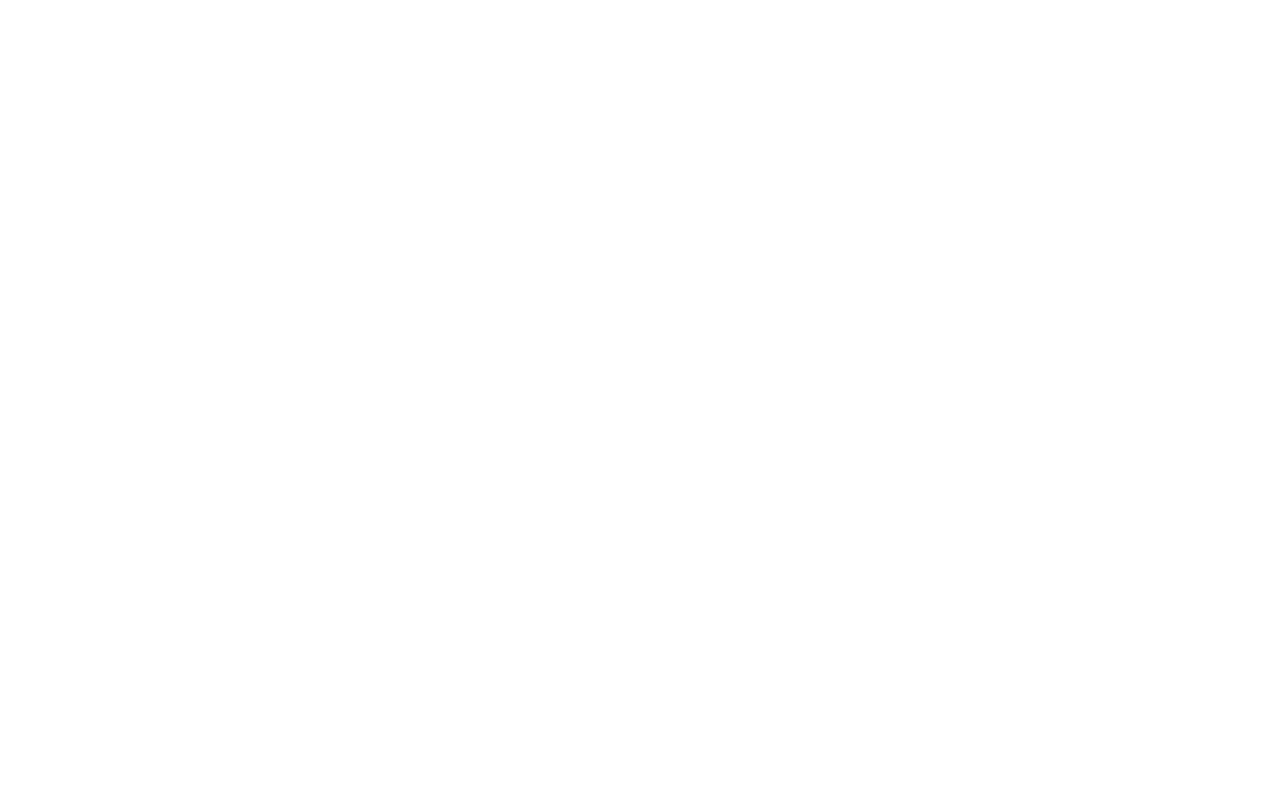
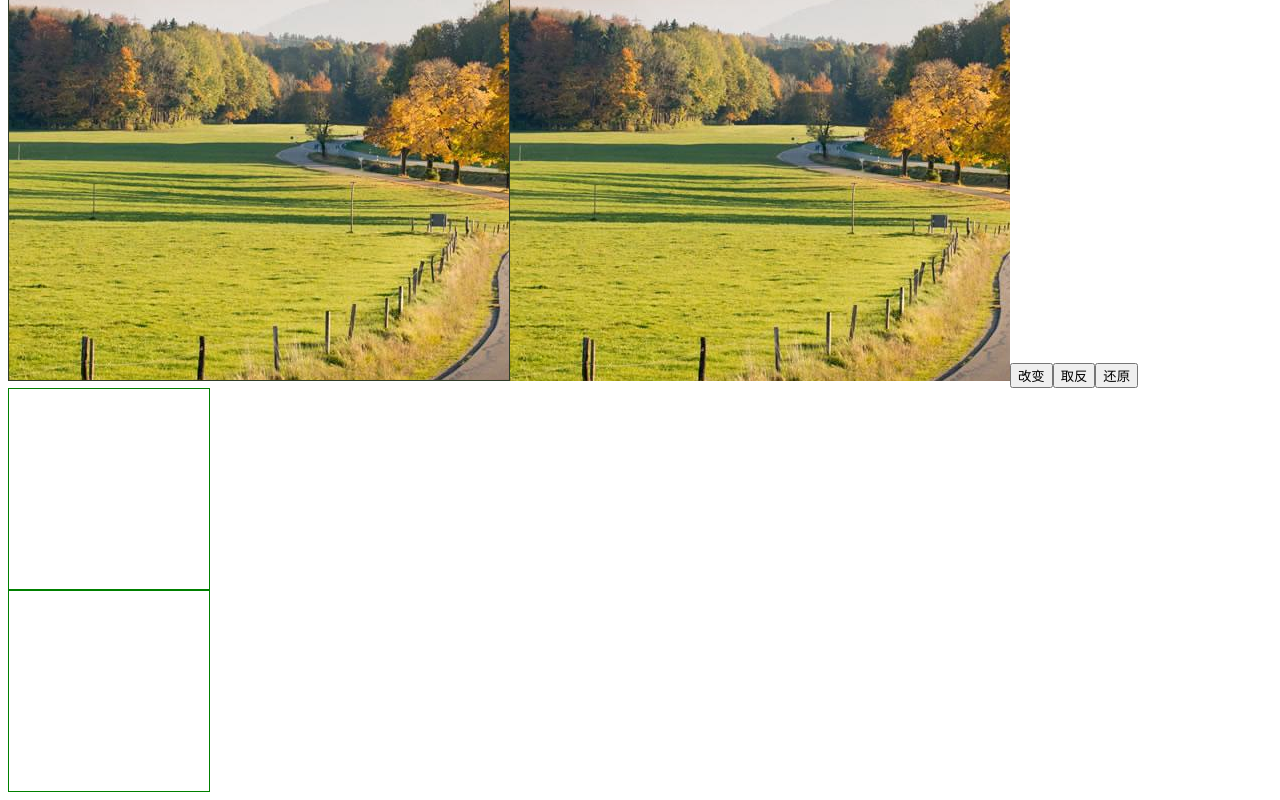
Before and after one commit to SusanLiu3/visual-pracitce, a Vue app in the folder canvas/: page / in a window 1280 px wide. Shown: the part 5577-6377 px from the top of the page. Before the commit the page ends 5464 px from the top, so only its background shows below. Built offline with nearby package versions, Linux system fonts and the light colour scheme.

Commit message:
canvas 像素操作

```diff
--- a/canvas/src/app.vue
+++ b/canvas/src/app.vue
@@ -11,6 +11,7 @@
         <canvas-clock></canvas-clock>
         <img-animate></img-animate>
         <senior-animate></senior-animate>
+        <image-data></image-data>
     </div>
 </template>
 <script>
@@ -25,6 +26,7 @@
 import canvasClock from './components/clock.vue'
 import imgAnimate from './components/imgAnimate.vue'
 import seniorAnimate from './components/seniorAnimate.vue'
+import imageData from './components/imageData.vue'
 export default {
     components:{
         canvasApi,
@@ -37,7 +39,8 @@
         canvasAnimate,
         canvasClock,
         imgAnimate,
-        seniorAnimate
+        seniorAnimate,
+        imageData
     }
 }
 </script>
--- /dev/null
+++ b/canvas/src/components/imageData.vue
@@ -0,0 +1,110 @@
+<template>
+  <div>
+    <canvas
+      id="imgData"
+      width="500"
+      height="500"
+      style="border:1px solid hsl(100,20%,20%)"
+    ></canvas>
+    <img :src="src" />
+    <button @click="modify">改变</button>
+    <button @click="revert">取反</button>
+    <button @click="orginal">还原</button>
+    <div
+      :style="{
+        backgroundColor: color,
+        width: '200px',
+        height: '200px',
+        border: '1px solid green',
+      }"
+    >
+      {{ color }}
+    </div>
+    <div
+      :style="{
+        backgroundColor: tempColor,
+        width: '200px',
+        height: '200px',
+        border: '1px solid green',
+      }"
+    ></div>
+  </div>
+</template>
+<script>
+import country from '../img/canvas.jpg';
+export default {
+  data() {
+    return {
+      color: '',
+      tempColor: '',
+      cxt: null,
+      canvas: null,
+      src: '',
+    };
+  },
+  mounted() {
+    this.canvas = document.getElementById('imgData');
+    if (this.canvas.getContext) {
+      this.cxt = this.canvas.getContext('2d');
+      this.orginal();
+      this.canvas.addEventListener('mousemove', (e) => {
+        let x = e.offsetX;
+        let y = e.offsetY;
+        let imageData = this.cxt.getImageData(x, y, 10, 10).data;
+        this.color = `rgba(${imageData[0]},${imageData[1]},${imageData[2]},${imageData[3]})`;
+        console.log(this.color);
+        // 这种方式拿到的颜色会和实际的颜色有点出入
+        let data2 = this.cxt.getImageData(0, 0, 500, 500).data;
+        this.tempColor = `rgba(${data2[4 * (x - 1) * (y - 1)]},${
+          data2[4 * (x - 1) * (y - 1) + 1]
+        },${data2[4 * (x - 1) * (y - 1) + 2]},${
+          data2[4 * (x - 1) * (y - 1) + 3]
+        })`;
+      });
+    }
+  },
+  methods: {
+    modify() {
+      let imageData = this.cxt.getImageData(
+        0,
+        0,
+        this.canvas.width,
+        this.canvas.height
+      );
+      let data = imageData.data;
+      for (let i = 0; i < data.length; i += 4) {
+        let color = (data[i] + data[1 + i] + data[2 + i]) / 3;
+        data[i] = color;
+        data[i + 1] = color;
+        data[i + 2] = color;
+      }
+
+      this.cxt.putImageData(imageData, 0, 0);
+    },
+    revert() {
+      let imageData = this.cxt.getImageData(
+        0,
+        0,
+        this.canvas.width,
+        this.canvas.height
+      );
+      let data = imageData.data;
+      for (let i = 0; i < data.length; i += 4) {
+        data[i] = 255 - data[i];
+        data[i + 1] = 255 - data[i + 1];
+        data[i + 2] = 255 - data[i + 2];
+      }
+      this.cxt.putImageData(imageData, 0, 0);
+    },
+    orginal() {
+      let img = new Image();
+      img.src = country;
+      img.onload = () => {
+        this.cxt.drawImage(img, 0, 0);
+        this.src = this.canvas.toDataURL();
+        console.log(this.src);
+      };
+    },
+  },
+};
+</script>
```
Also changed, not shown: 1 other file (tests, documents, lock files or other folders).
